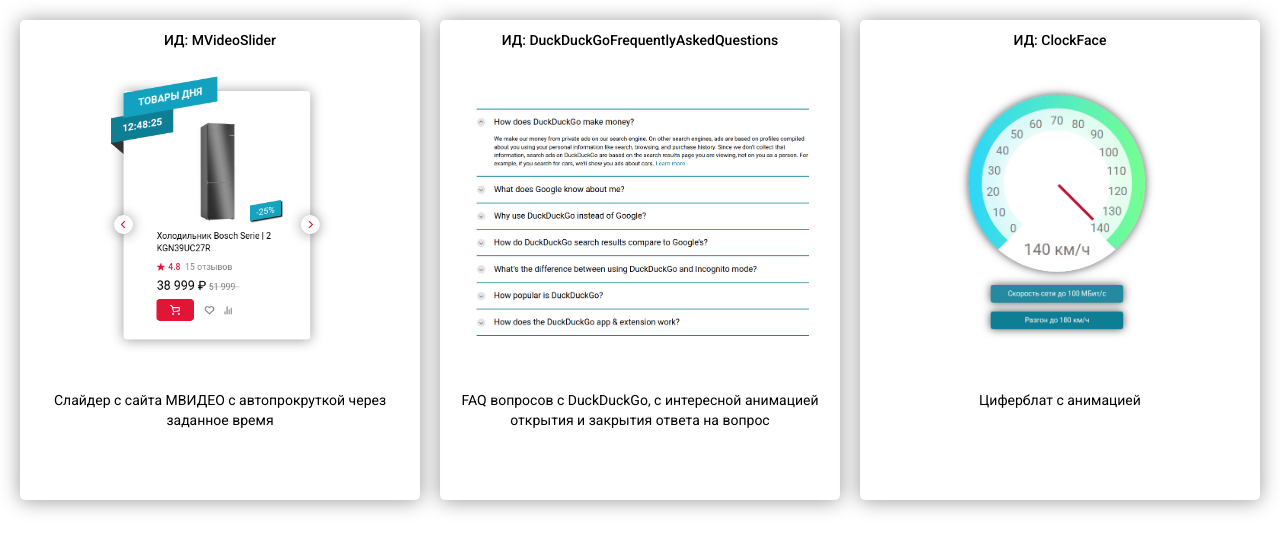
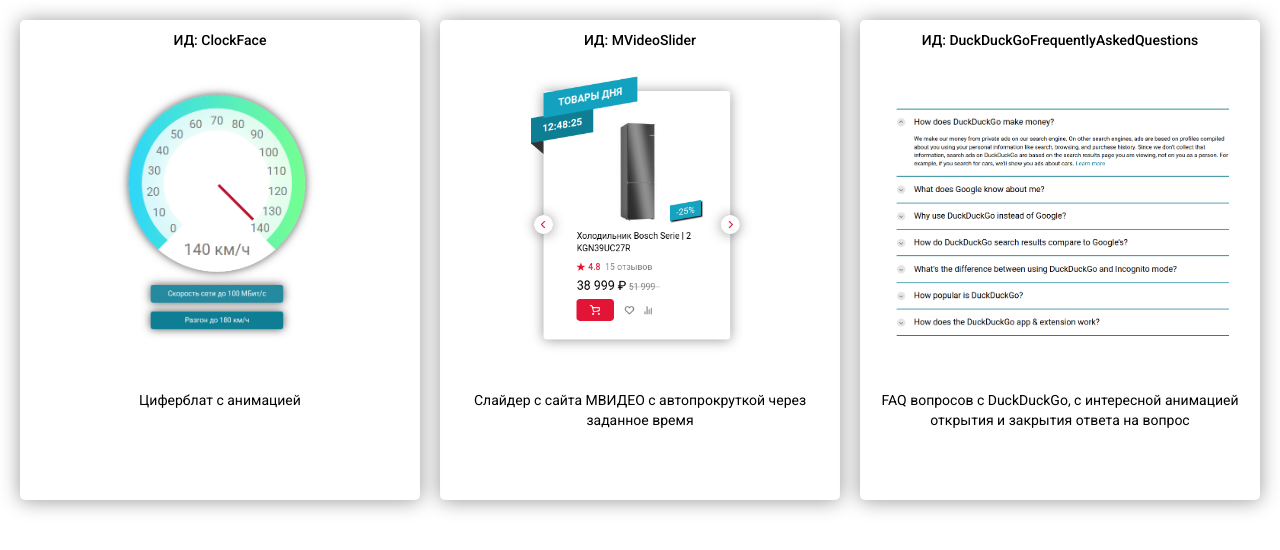
Before and after one commit to horhoj/layouts, a React (Create React App) app: page / in a window 1280 px wide. Shown: the top 550 px of the page. Built offline with nearby package versions, Linux system fonts and the light colour scheme.

Commit message:
changed the order of features

```diff
--- a/src/router/routes.ts
+++ b/src/router/routes.ts
@@ -18,6 +18,14 @@
     description: '',
   },
   {
+    route: 'ClockFace',
+    path: 'clock-face',
+    component: ClockFaceFeature,
+    isFeature: true,
+    imgPreview: imgPreviewClockFaceFeature,
+    description: 'Циферблат с анимацией',
+  },
+  {
     route: 'MVideoSlider',
     path: 'm-video-slider',
     component: MVideoSlider,
@@ -35,14 +43,6 @@
       'FAQ вопросов с DuckDuckGo, с интересной анимацией открытия и закрытия ответа на вопрос',
   },
   {
-    route: 'ClockFace',
-    path: 'clock-face',
-    component: ClockFaceFeature,
-    isFeature: true,
-    imgPreview: imgPreviewClockFaceFeature,
-    description: 'Циферблат с анимацией',
-  },
-  {
     route: 'Page404',
     path: '*',
     component: Page404,
--- a/src/router/types.ts
+++ b/src/router/types.ts
@@ -11,7 +11,7 @@
 
 export type Routes =
   | 'Home'
+  | 'ClockFace'
   | 'MVideoSlider'
   | 'DuckDuckGoFrequentlyAskedQuestions'
-  | 'ClockFace'
   | 'Page404';
```
